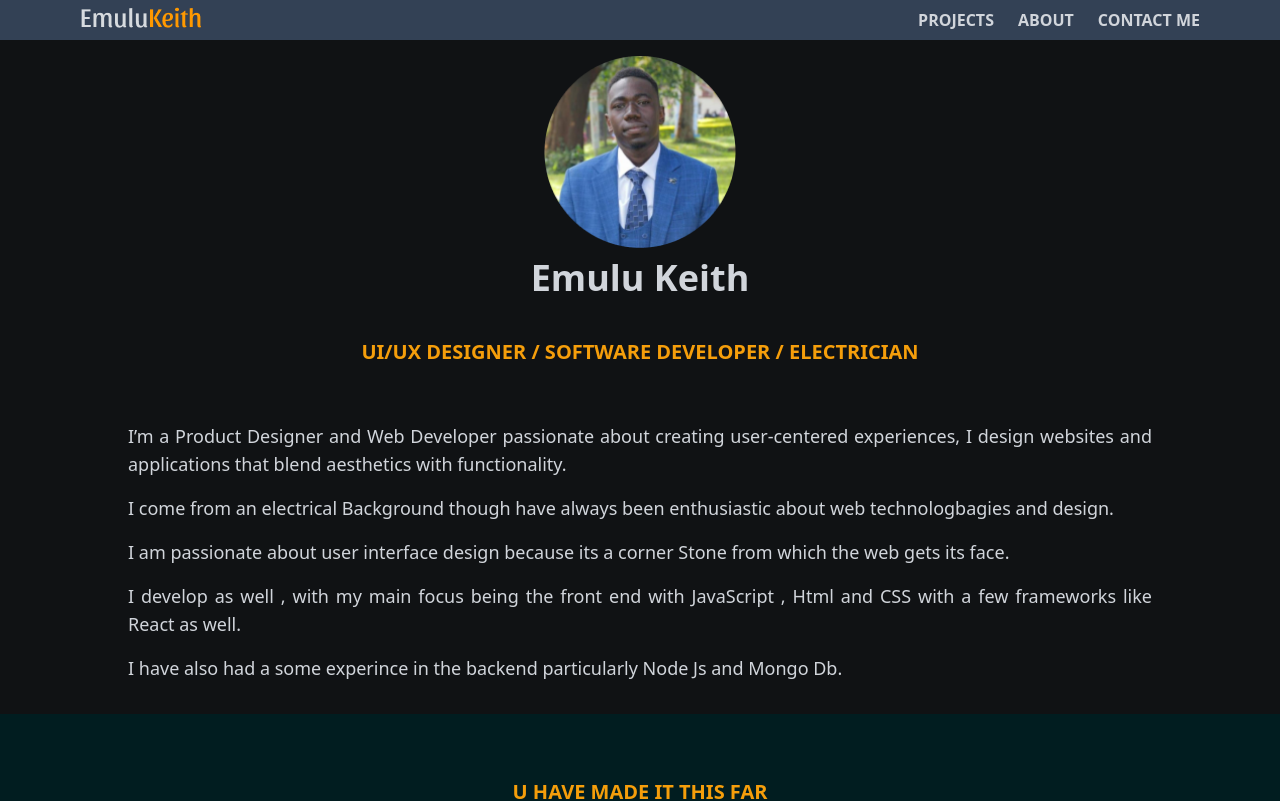
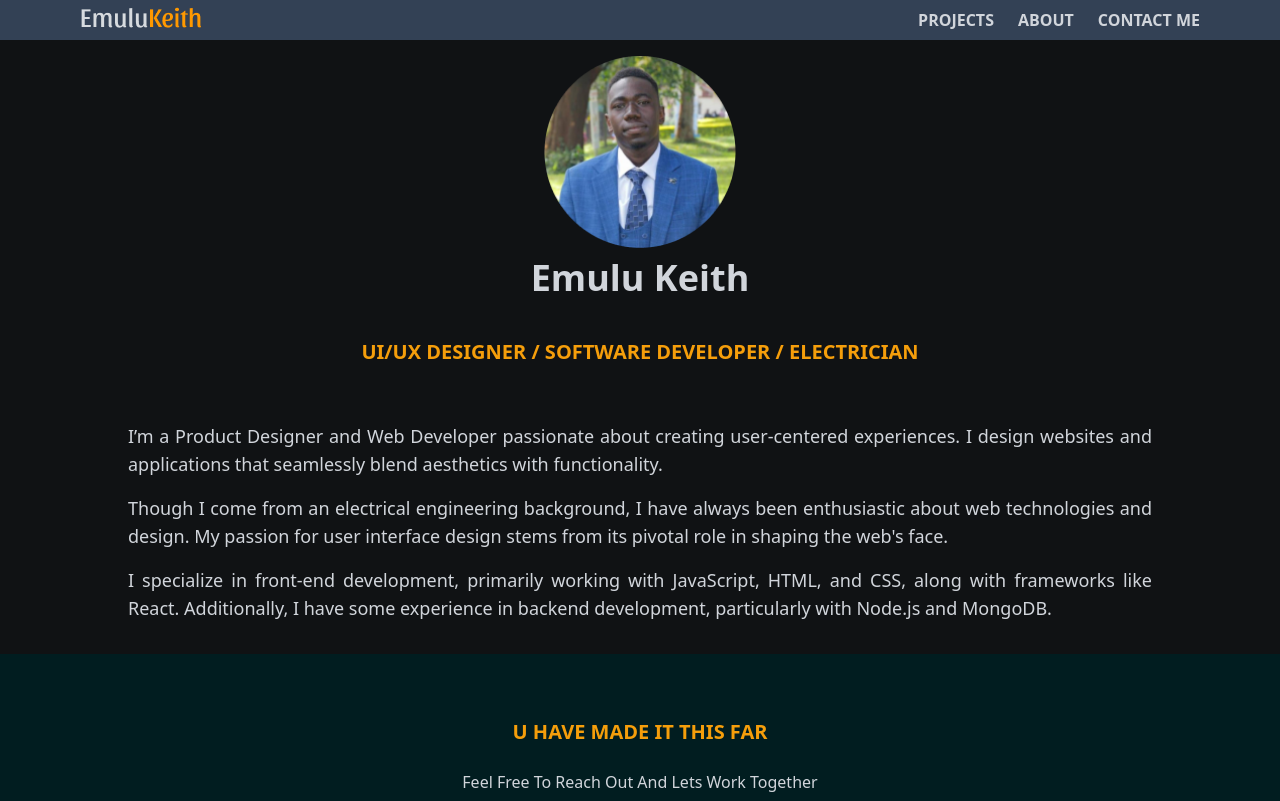
Before and after one commit to keimux1/keithemulu, a React (Vite) app: page /about in a window 1280 px wide. Shown: the top 801 px of the page. Built offline with nearby package versions, Linux system fonts and the light colour scheme.

Commit message:
updated the about me page

```diff
--- a/src/Components/About.jsx
+++ b/src/Components/About.jsx
@@ -14,29 +14,21 @@ const About = () => {
         </div>
         <div className="mt-6 w-full text-lg sm:text-justify p-8 2xl:w-[60rem] ">
           <p>
-            I’m a Product Designer and Web Developer passionate about creating
-            user-centered experiences, I design websites and applications that blend
-            aesthetics with functionality.
+            I’m a Product Designer and Web Developer passionate about creating user-centered experiences.
+            I design websites and applications that seamlessly blend aesthetics with functionality.
           </p>
 
           <p className="mt-4">
-            I come from an electrical Background though
-            have always been enthusiastic about web technologbagies and design.
+            Though I come from an electrical engineering background, I have always been enthusiastic about web technologies and design.
+            My passion for user interface design stems from its pivotal role in shaping the web's face.
           </p>
 
           <p className="mt-4">
-            I am passionate about user interface design because its a
-            corner Stone from which the web gets its face.
+          I specialize in front-end development, primarily working with JavaScript, HTML, and CSS, along with frameworks like React.
+          Additionally,
+          I have some experience in backend development, particularly with Node.js and MongoDB.
           </p>
 
-          <p className="mt-4">
-            I develop as well , with my main focus being the front end with JavaScript , Html and CSS with a few frameworks like
-            React as well.
-          </p>
-
-          <p className="mt-4">
-            I have also had a some experince in the backend particularly Node Js and Mongo Db.
-          </p>
         </div>
       </div>
     </div>
--- a/src/Components/Home.jsx
+++ b/src/Components/Home.jsx
@@ -50,7 +50,6 @@ const Home = () => {
       </section>
 
       <section className="flex max-md:px-4 mb-8 items-center justify-center">
-
         <div className="flex flex-col gap-10 justify-around max-md:items-center w-full max-w-6xl py-8 md:px-8">
           <div className="flex flex-col font-bold">
             <div className="section-h">
@@ -202,7 +201,6 @@ const Home = () => {
           </div>
 
         </div>
-
       </section>
 
       <section className="flex max-md:px-4 mb-8 items-center justify-center ">
```
